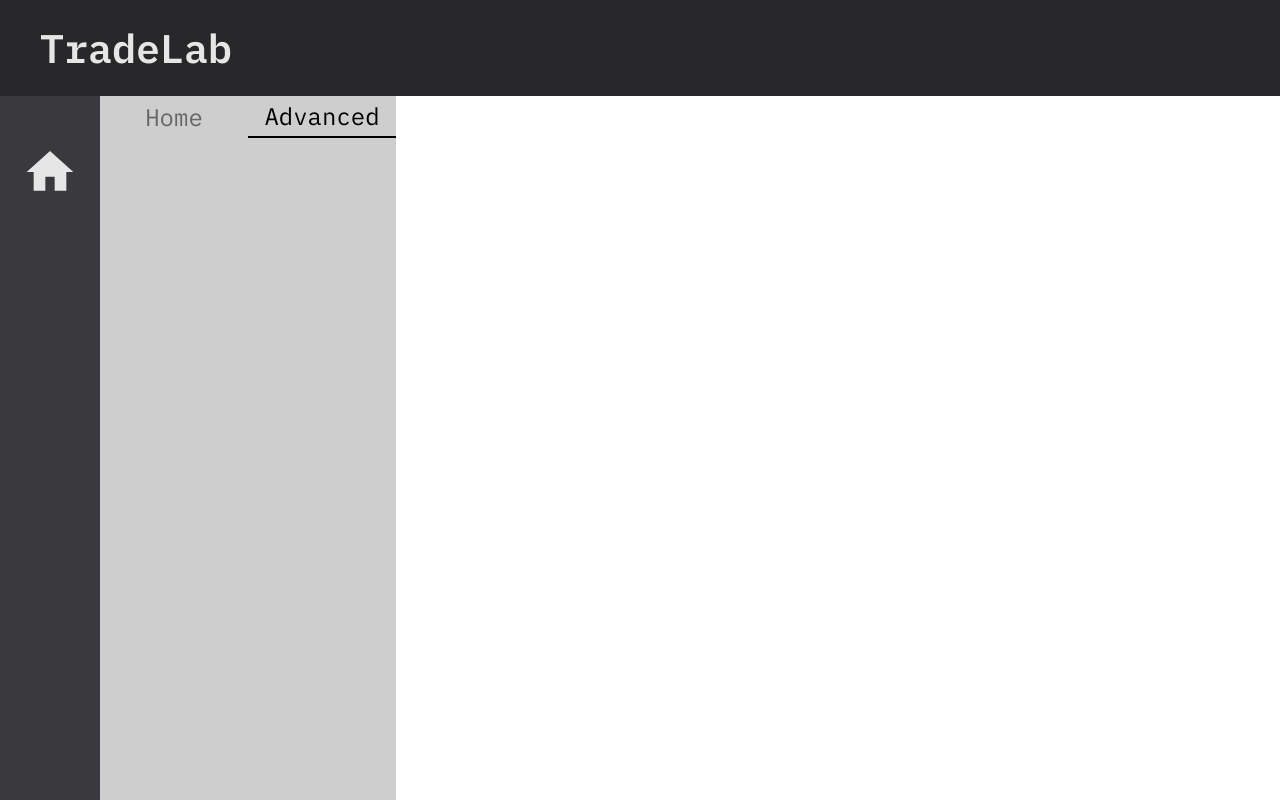
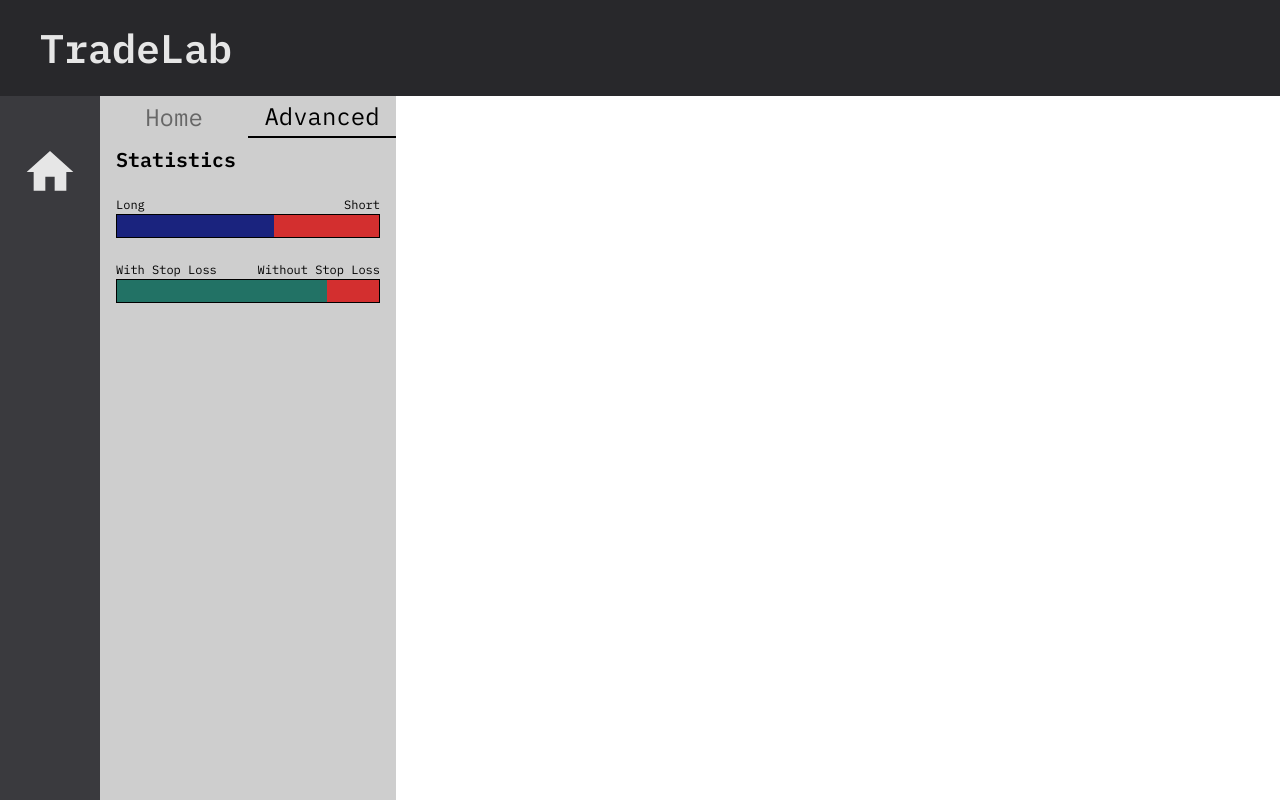
Before and after one commit to PanCat26/trade-lab, a Next.js app: page /positions/advanced in a window 1280 px wide. Built offline with nearby package versions, Linux system fonts and the light colour scheme.

Commit message:
Added charts.

```diff
--- a/src/app/globals.css
+++ b/src/app/globals.css
@@ -7,6 +7,7 @@
   --risk-low: #227265;
   --risk-medium: #FDD835;
   --risk-high: #D32F2F;
+  --horizontal-single-bar-chart-type-long-color: #1A237E;
 }
 
 * {
--- a/src/app/positions/advanced/page.js
+++ b/src/app/positions/advanced/page.js
@@ -1,3 +1,75 @@
+'use client'
+
+import positionProxy from '@/proxies/position-proxy';
+import { useEffect, useState } from 'react';
+import styles from './page.module.css';
+
 export default function Page() {
-    return <></>;
+    const [longCount, setLongCount] = useState(0);
+    const [shortCount, setShortCount] = useState(0);
+    const [stopLossCount, setStopLossCount] = useState(0);
+    const [noStopLossCount, setNoStopLossCount] = useState(0);
+
+    useEffect(() => {
+        const fetchCounts = async () => {
+            try {
+                const positions = await positionProxy.getAll({});
+                const longPositions = positions.data.filter(pos => pos.type === 'long');
+                const shortPositions = positions.data.filter(pos => pos.type === 'short');
+                const stopLossPositions = positions.data.filter(pos => pos.stopLoss !== undefined);
+                const noStopLossPositions = positions.data.filter(pos => pos.stopLoss === undefined);
+
+                setLongCount(longPositions.length);
+                setShortCount(shortPositions.length);
+                setStopLossCount(stopLossPositions.length);
+                setNoStopLossCount(noStopLossPositions.length);
+            } catch (error) {
+                console.error('Failed to fetch positions:', error);
+            }
+        };
+
+        fetchCounts();
+    }, []);
+
+    const totalCount = longCount + shortCount;
+    const longWidth = (longCount / totalCount) * 100;
+    const shortWidth = (shortCount / totalCount) * 100;
+
+    const totalStopLossCount = stopLossCount + noStopLossCount;
+    const stopLossWidth = (stopLossCount / totalStopLossCount) * 100;
+    const noStopLossWidth = (noStopLossCount / totalStopLossCount) * 100;
+
+    return (
+    <>
+        <h2 className={styles.statisticsTitle}>Statistics</h2>
+        <div className={styles.horizontalSingleBarChartHeader}>
+            <span>Long</span>
+            <span>Short</span>
+        </div>
+        <div className={styles.horizontalSingleBarChart}>
+            <div
+                style={{ width: `${longWidth}%`, backgroundColor: 'var(--horizontal-single-bar-chart-type-long-color)' }}
+                title={`${longWidth.toFixed(2)}%`}
+            ></div>
+            <div
+                style={{ width: `${shortWidth}%`, backgroundColor: 'var(--risk-high)' }}
+                title={`${shortWidth.toFixed(2)}%`}
+            ></div>
+        </div>
+
+        <div className={styles.horizontalSingleBarChartHeader}>
+            <span>With Stop Loss</span>
+            <span>Without Stop Loss</span>
+        </div>
+        <div className={styles.horizontalSingleBarChart}>
+            <div
+                style={{ width: `${stopLossWidth}%`, backgroundColor: 'var(--risk-low)' }}
+                title={`${stopLossWidth.toFixed(2)}%`}
+            ></div>
+            <div
+                style={{ width: `${noStopLossWidth}%`, backgroundColor: 'var(--risk-high)' }}
+                title={`${noStopLossWidth.toFixed(2)}%`}
+            ></div>
+        </div>
+    </>);
 }
--- /dev/null
+++ b/src/app/positions/advanced/page.module.css
@@ -0,0 +1,28 @@
+.statisticsTitle {
+    margin: 0;
+    padding: 8px 16px 0 16px;
+    font-size: 20px;
+    font-family: var(--font-ibm-mono), Courier New, Courier, monospace;
+    font-weight: 600;
+}
+
+.horizontalSingleBarChartHeader {
+    display: flex;
+    align-items: center;
+    justify-content: space-between;
+    padding: 24px 16px 2px 16px;
+}
+
+.horizontalSingleBarChartHeader > span {
+    font-size: 12px;
+    font-family: var(--font-ibm-mono), Courier New, Courier, monospace;
+    font-weight: 400;
+}
+
+.horizontalSingleBarChart {
+    height: 24px;
+    margin: 0 16px 0 16px;
+    display: flex;
+    flex-direction: row;
+    border: 1px solid;
+}
```
